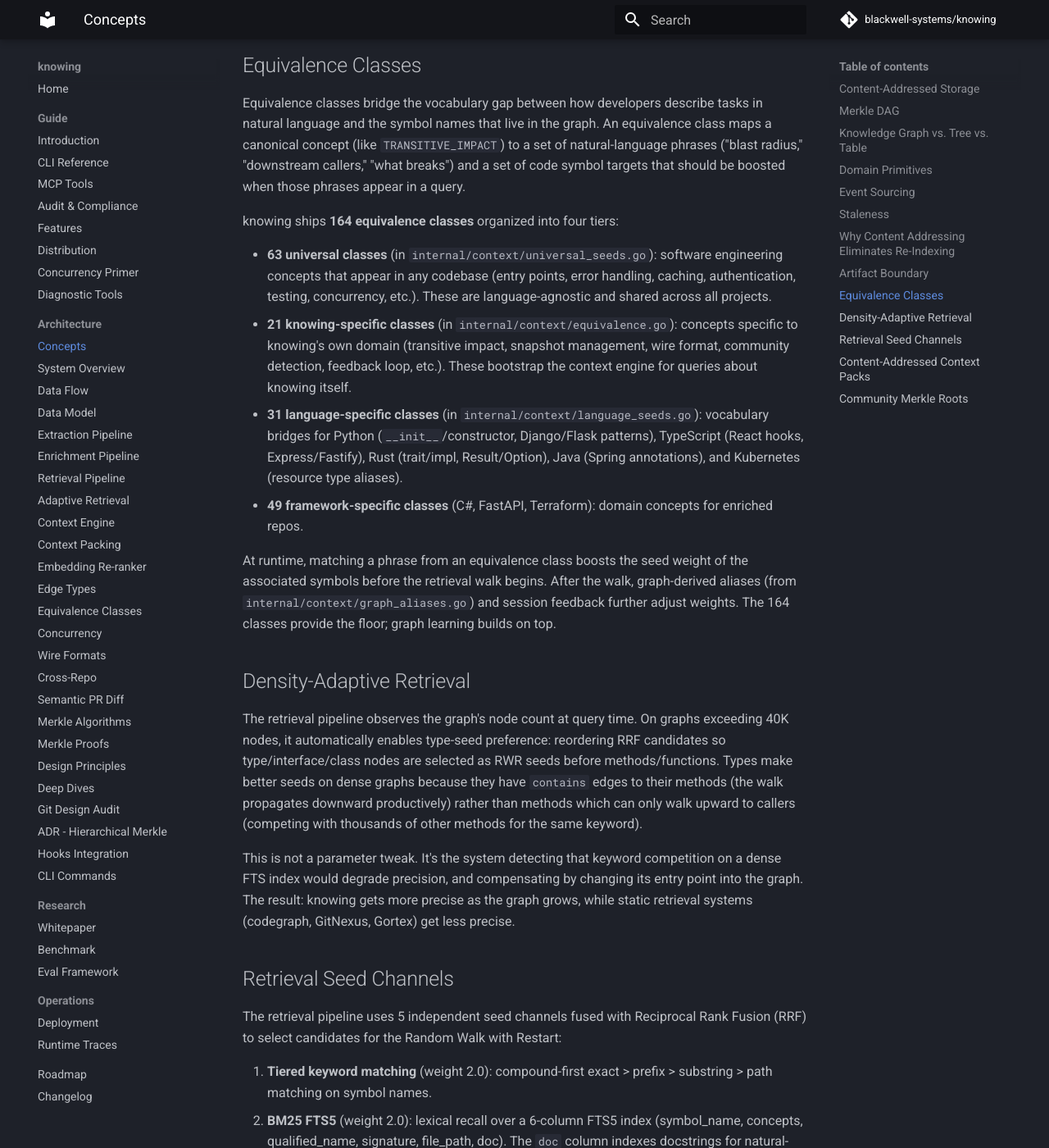
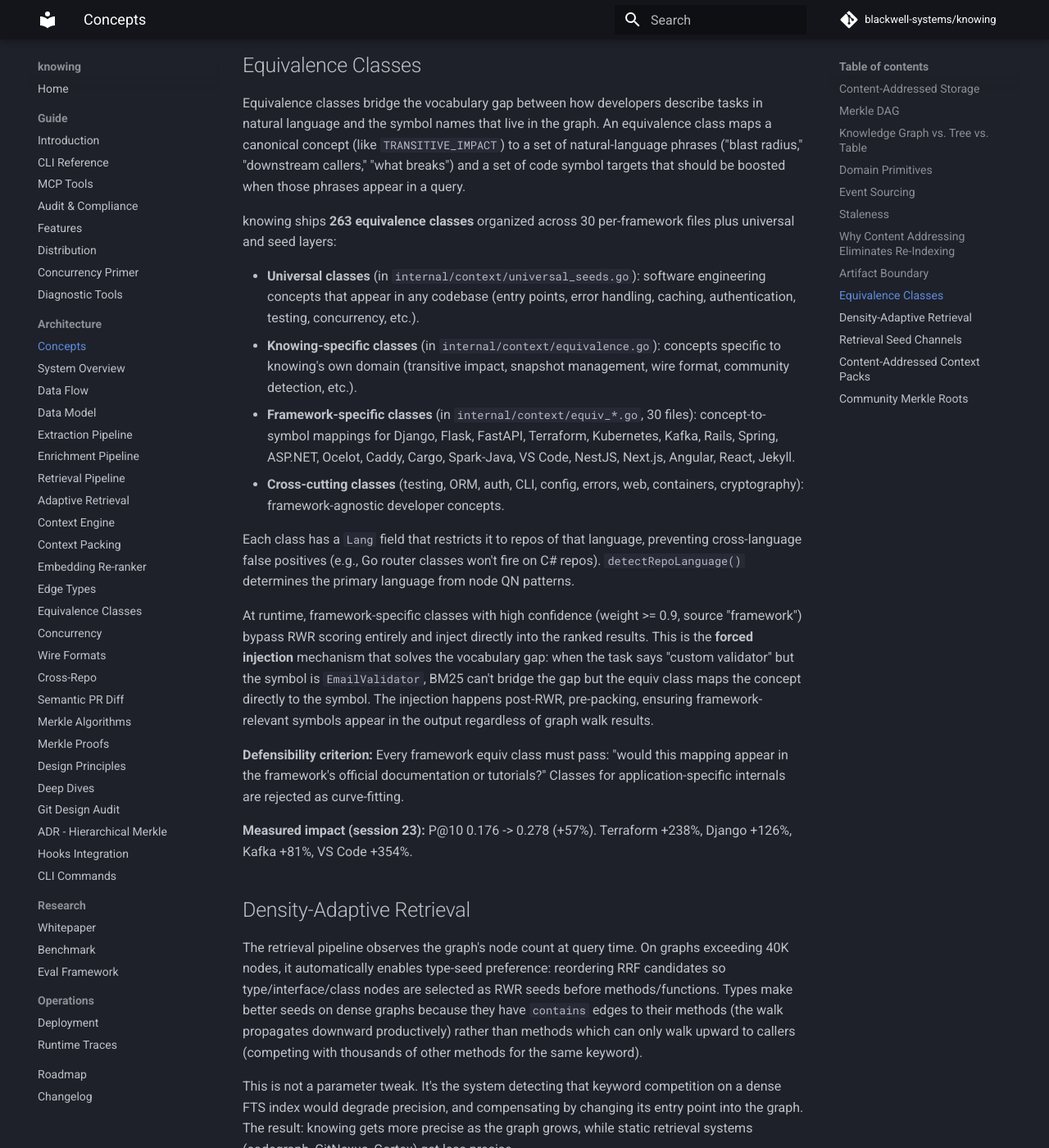
Before and after one commit to blackwell-systems/knowing, an MkDocs documentation site: the page built from docs/architecture/concepts.md, in a window 1280 px wide and 1400 px high, scrolled down 6495 px. Shown: the whole window at 82% size. Built offline with MkDocs 1.6.1 and Material for MkDocs 9.7.7, drawn with Linux system fonts in a browser that asks for light colours; comment, search, counter and statistics services are not loaded; some of the changed text lies outside the part shown.

Commit message:
docs: update concepts.md with 263 equiv classes, forced injection, embeddings neutral, adaptive retrieval

```diff
--- a/docs/architecture/concepts.md
+++ b/docs/architecture/concepts.md
@@ -155,14 +155,20 @@ The bright-line rule: intelligence features never write edges, nodes, or snapsho
 
 Equivalence classes bridge the vocabulary gap between how developers describe tasks in natural language and the symbol names that live in the graph. An equivalence class maps a canonical concept (like `TRANSITIVE_IMPACT`) to a set of natural-language phrases ("blast radius," "downstream callers," "what breaks") and a set of code symbol targets that should be boosted when those phrases appear in a query.
 
-knowing ships **164 equivalence classes** organized into four tiers:
+knowing ships **263 equivalence classes** organized across 30 per-framework files plus universal and seed layers:
 
-- **63 universal classes** (in `internal/context/universal_seeds.go`): software engineering concepts that appear in any codebase (entry points, error handling, caching, authentication, testing, concurrency, etc.). These are language-agnostic and shared across all projects.
-- **21 knowing-specific classes** (in `internal/context/equivalence.go`): concepts specific to knowing's own domain (transitive impact, snapshot management, wire format, community detection, feedback loop, etc.). These bootstrap the context engine for queries about knowing itself.
-- **31 language-specific classes** (in `internal/context/language_seeds.go`): vocabulary bridges for Python (`__init__`/constructor, Django/Flask patterns), TypeScript (React hooks, Express/Fastify), Rust (trait/impl, Result/Option), Java (Spring annotations), and Kubernetes (resource type aliases).
-- **49 framework-specific classes** (C#, FastAPI, Terraform): domain concepts for enriched repos.
+- **Universal classes** (in `internal/context/universal_seeds.go`): software engineering concepts that appear in any codebase (entry points, error handling, caching, authentication, testing, concurrency, etc.).
+- **Knowing-specific classes** (in `internal/context/equivalence.go`): concepts specific to knowing's own domain (transitive impact, snapshot management, wire format, community detection, etc.).
+- **Framework-specific classes** (in `internal/context/equiv_*.go`, 30 files): concept-to-symbol mappings for Django, Flask, FastAPI, Terraform, Kubernetes, Kafka, Rails, Spring, ASP.NET, Ocelot, Caddy, Cargo, Spark-Java, VS Code, NestJS, Next.js, Angular, React, Jekyll.
+- **Cross-cutting classes** (testing, ORM, auth, CLI, config, errors, web, containers, cryptography): framework-agnostic developer concepts.
 
-At runtime, matching a phrase from an equivalence class boosts the seed weight of the associated symbols before the retrieval walk begins. After the walk, graph-derived aliases (from `internal/context/graph_aliases.go`) and session feedback further adjust weights. The 164 classes provide the floor; graph learning builds on top.
+Each class has a `Lang` field that restricts it to repos of that language, preventing cross-language false positives (e.g., Go router classes won't fire on C# repos). `detectRepoLanguage()` determines the primary language from node QN patterns.
+
+At runtime, framework-specific classes with high confidence (weight >= 0.9, source "framework") bypass RWR scoring entirely and inject directly into the ranked results. This is the **forced injection** mechanism that solves the vocabulary gap: when the task says "custom validator" but the symbol is `EmailValidator`, BM25 can't bridge the gap but the equiv class maps the concept directly to the symbol. The injection happens post-RWR, pre-packing, ensuring framework-relevant symbols appear in the output regardless of graph walk results.
+
+**Defensibility criterion:** Every framework equiv class must pass: "would this mapping appear in the framework's official documentation or tutorials?" Classes for application-specific internals are rejected as curve-fitting.
+
+**Measured impact (session 23):** P@10 0.176 -> 0.278 (+57%). Terraform +238%, Django +126%, Kafka +81%, VS Code +354%.
 
 ## Density-Adaptive Retrieval
 
@@ -177,12 +183,14 @@ The retrieval pipeline uses 5 independent seed channels fused with Reciprocal Ra
 1. **Tiered keyword matching** (weight 2.0): compound-first exact > prefix > substring > path matching on symbol names.
 2. **BM25 FTS5** (weight 2.0): lexical recall over a 6-column FTS5 index (symbol_name, concepts, qualified_name, signature, file_path, doc). The `doc` column indexes docstrings for natural-language BM25 retrieval, bridging the vocabulary gap between task descriptions and symbol names.
 3. **Equivalence classes** (weight 2.0): concept-level vocabulary bridging (see above).
-4. **Vector/embedding search** (weight 0.0, disabled as seed channel): three models tested neutral as seed sources (same symbols as BM25). The embedding infrastructure powers the post-scoring re-ranker instead (see below). Opt-in (`--embeddings`).
-5. **Path-context seeding** (weight 1.5): extracts package/directory-like terms from the task description and finds type/class nodes whose qualified name path contains those terms. Types are structural anchors: with `contains` edges, RWR walks from types to their methods.
+4. **Vector/embedding search** (weight 0.0, disabled): confirmed neutral on cold start (session 23, 3 runs identical with/without). Gap-fill and re-ranker both disabled. Infrastructure preserved.
+5. **Path-context seeding** (weight 1.5): extracts package/directory-like terms from the task description and finds type/class nodes whose qualified name path contains those terms.
 
-After RRF fusion, **focused seed selection** clusters candidates by package path and promotes the largest cluster to the front. This concentrates the RWR walk in the most structurally cohesive neighborhood instead of scattering seeds across the graph (+6.0% P@10).
+After RRF fusion, **focused seed selection** clusters candidates by package path and promotes the largest cluster to the front (+6.0% P@10).
 
-**Cluster-aware gap-fill seeds** bridge vocabulary gaps when BM25 returns fewer than 5 candidates. The embedding model (nomic-embed-text-v1.5) finds semantically similar symbols via brute-force cosine search (+11% P@10), filtered to the dominant package to avoid undoing focused seed concentration. The re-ranker (cosine reordering of top-50 candidates) was disabled in session 19 (net negative on P@10, 9/13 repos hurt). Pure Go ONNX inference. No API calls, no cloud dependencies.
+After RWR scoring, **framework injection** inserts high-confidence equivalence class matches directly into the ranked results, bypassing RWR scores. This solves the vocabulary gap where BM25 and graph walks can't bridge natural language to symbol names.
+
+On massive repos (>200K nodes), **adaptive retrieval** detects flat RWR results and falls back to direct FTS + contains-edge expansion.
 
 Symbols appearing in multiple channels accumulate scores, promoting multi-channel hits. See `docs/architecture/retrieval-pipeline.md` for the full specification.
 
```
